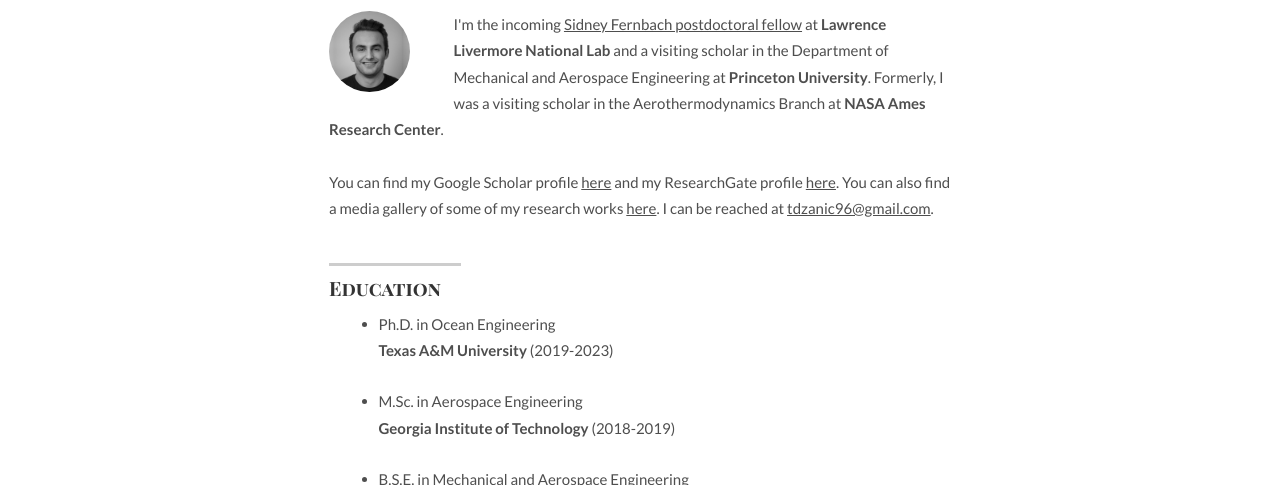
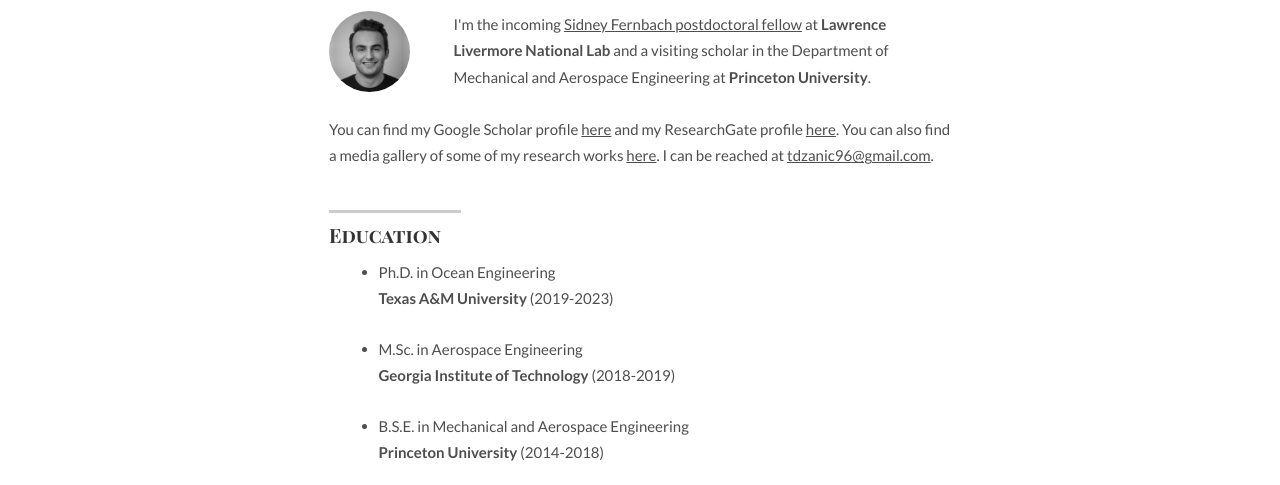
Before and after one commit to tarikdzanic/tarikdzanic.github.io, a plain HTML site: page index.html in a window 1280 px wide. Shown: the part 615-1100 px from the top of the page. Drawn offline with Linux system fonts and the light colour scheme.

Commit message:
Update index.html

```diff
--- a/index.html
+++ b/index.html
@@ -49,7 +49,7 @@
 					<img src="img/ava.jpg" alt="Avatar">
 				</div>
 				<p>
-					I'm the incoming <a href="https://computing.llnl.gov/fernbach">Sidney Fernbach postdoctoral fellow</a> at <b>Lawrence Livermore National Lab</b> and a  visiting scholar in the Department of Mechanical and Aerospace Engineering at <b>Princeton University</b>. Formerly, I was a visiting scholar in the Aerothermodynamics Branch at <b>NASA Ames Research Center</b>.
+					I'm the incoming <a href="https://computing.llnl.gov/fernbach">Sidney Fernbach postdoctoral fellow</a> at <b>Lawrence Livermore National Lab</b> and a  visiting scholar in the Department of Mechanical and Aerospace Engineering at <b>Princeton University</b>.
 					<br> <br>
 					You can find my Google Scholar profile <a href="https://scholar.google.com/citations?user=KW84UScAAAAJ&hl=en">here</a> and my ResearchGate profile <a href="https://www.researchgate.net/profile/Tarik-Dzanic">here</a>. You can also find a media gallery of some of my research works <a href="gallery.html#Gallery">here</a>. I can be reached at <a href="mailto:tdzanic96@gmail.com">tdzanic96@gmail.com</a>.
 
```
